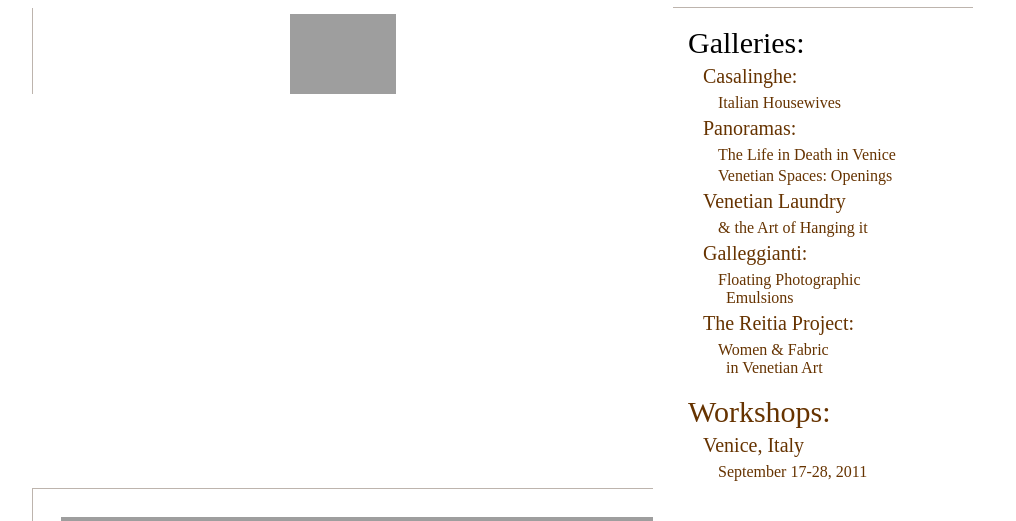
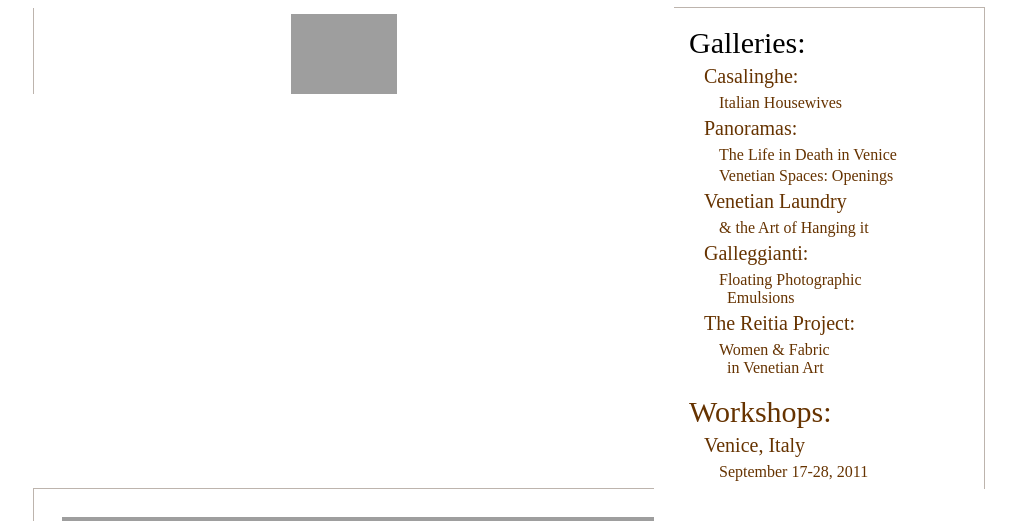
Before and after one commit to annaship/site2, a PHP site: page /index1.php in a window 1280 px wide. Shown: the top 521 px of the page, without its empty margins (126-1142 px from the left). Run offline with PHP 8.4, Linux system fonts and the light colour scheme; grey boxes are pictures that could not be loaded.

Commit message:
border right and left, not even

```diff
--- a/gallerysite/css/style.css
+++ b/gallerysite/css/style.css
@@ -18,9 +18,17 @@
   border-left-color: #bdb4ad;
   border-left-style: solid;
   border-left-width: 1px;
-  margin-left: -2px;
+  margin-left: -1px;
+}
+
+#left-header, #left-content, #left-footer{
+  border-right-color: #bdb4ad;
+  border-right-style: solid;
+  border-right-width: 1px;
+  margin-right: -1px;
 
 }
+
 
  #left-content, #right-content {
   border-top-color: #bdb4ad;
@@ -29,7 +37,7 @@
   margin-top: -1px;
 }
 
-#left-content-borders {
+#left-content {
 	width: 310px;
   margin-right: 0px;
 }
```
